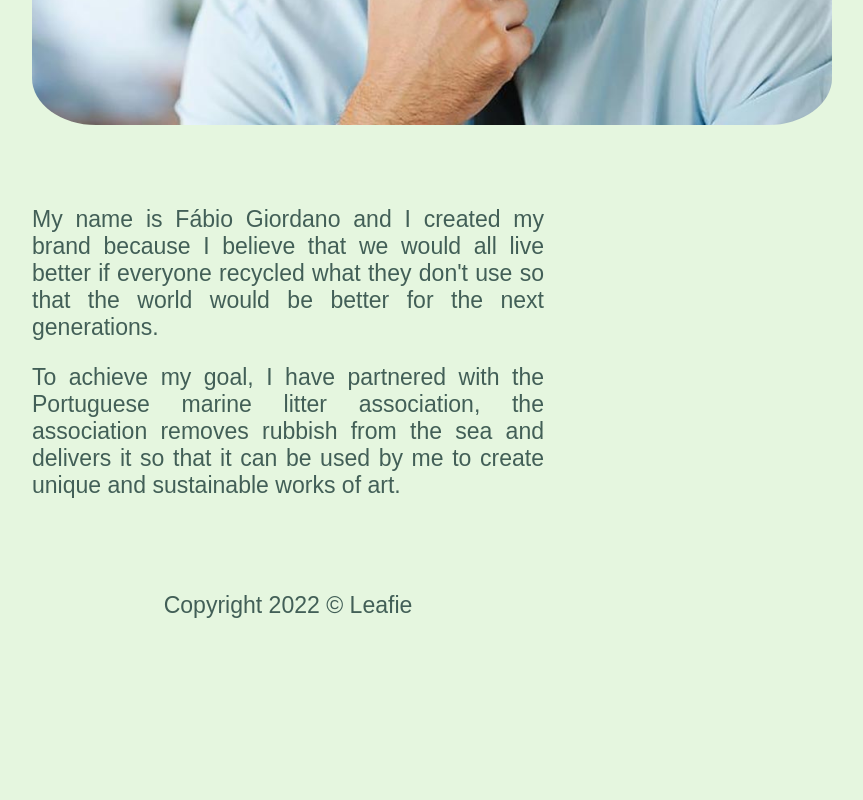
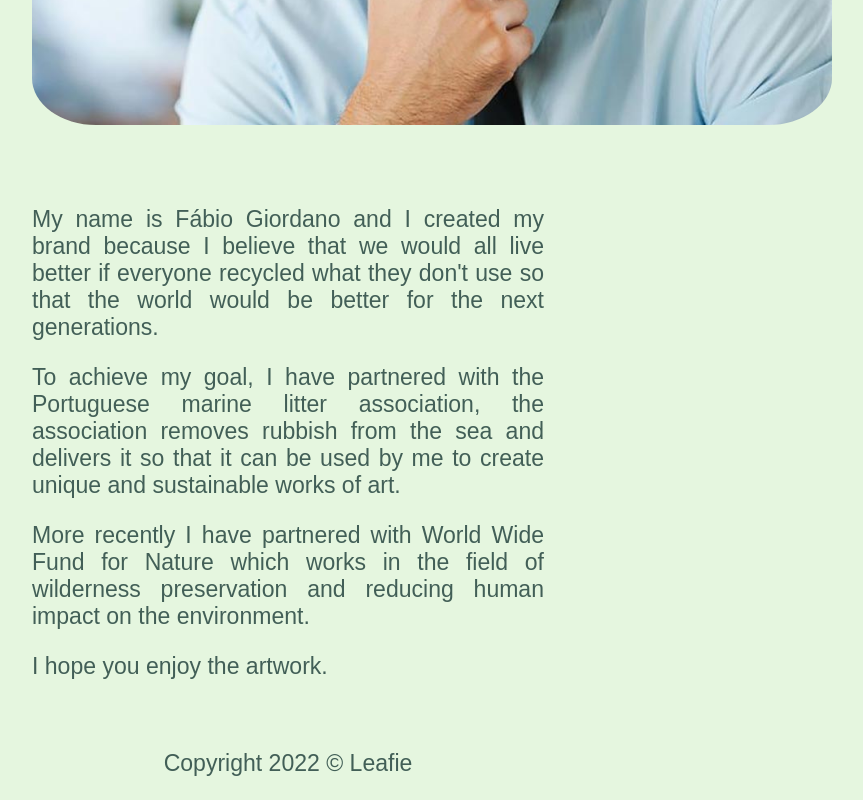
Before and after one commit to Fernot94/Leafie, a Next.js app: page /about in a window 1280 px wide. Shown: the part 748-1548 px from the top of the page, without its empty margins (352-1215 px from the left). Before the commit the page ends 1390 px from the top, so only its background shows below. Built offline with nearby package versions, Linux system fonts and the light colour scheme.

Commit message:
aboutcomplete

```diff
--- a/pages/about.jsx
+++ b/pages/about.jsx
@@ -7,7 +7,8 @@ export default function MenuSobre() {
       <h1>About Me</h1>
       <img className="creatorsPic" src="/img/homem.png" style={{ width: "800px" }} />
 
-      <p>My name is Fábio Giordano and I created my brand because I believe that we would all live better if everyone recycled what they don't use so that the world would be better for the next generations.</p><p>To achieve my goal, I have partnered with the Portuguese marine litter association, the association removes rubbish from the sea and delivers it so that it can be used by me to create unique and sustainable works of art.  </p>
+      <p>My name is Fábio Giordano and I created my brand because I believe that we would all live better if everyone recycled what they don't use so that the world would be better for the next generations.</p><p>To achieve my goal, I have partnered with the Portuguese marine litter association, the association removes rubbish from the sea and delivers it so that it can be used by me to create unique and sustainable works of art.</p> <p> More recently I have partnered with World Wide Fund for Nature which works in the field of wilderness preservation and reducing human impact on the environment.</p>
+      I hope you enjoy the artwork.
 
     </div>
   );
```
